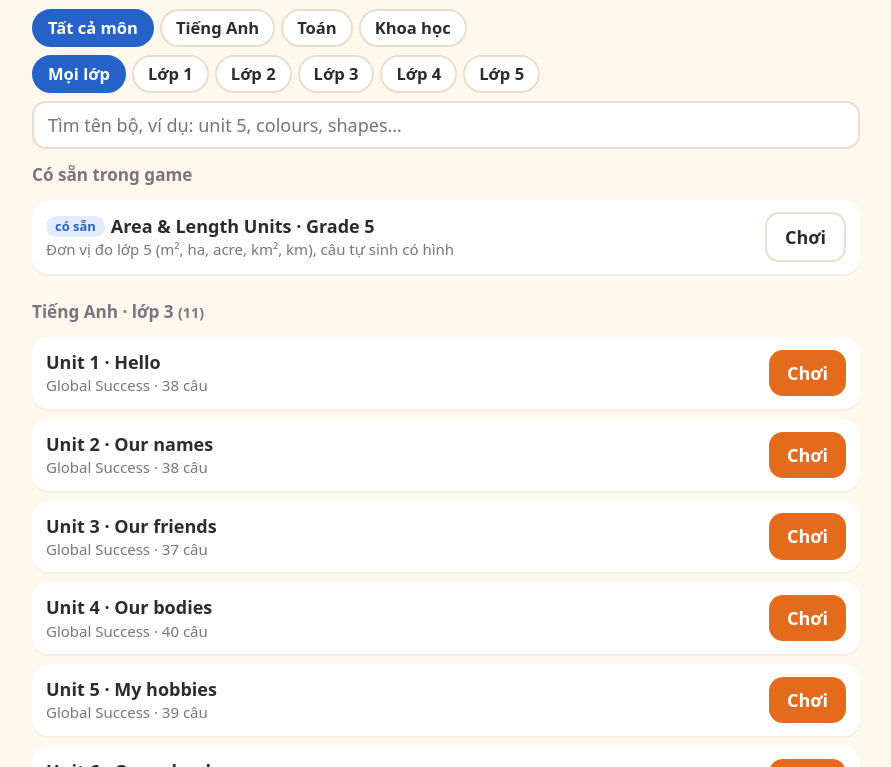
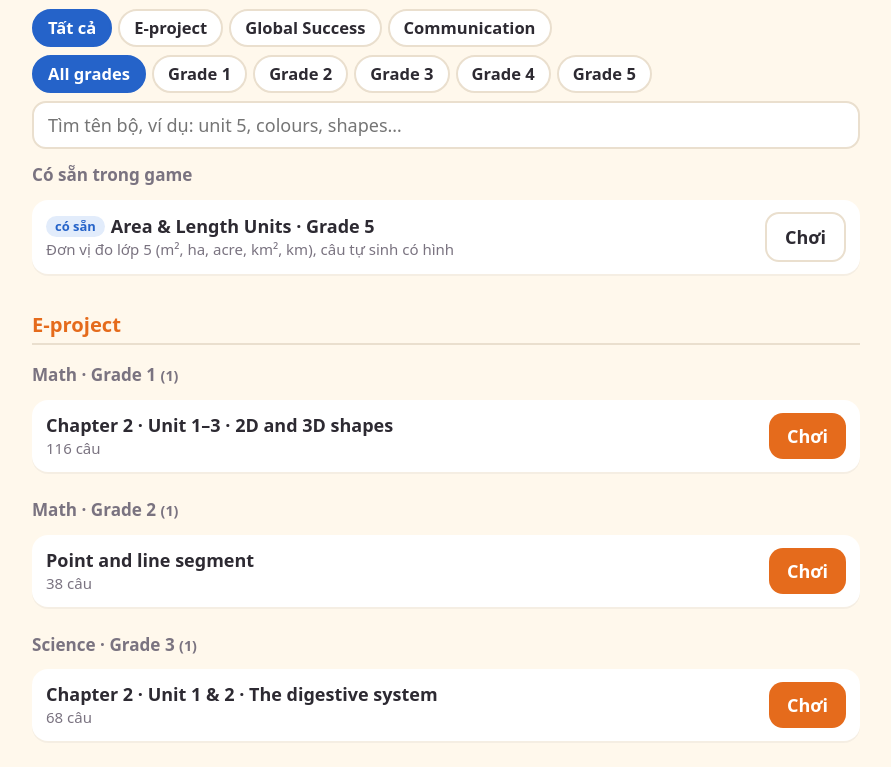
Before and after one commit to frioscrt/msclair, a plain HTML site: page kho/index.html in a window 1280 px wide. Both pictures are taken after a click on the element 640 px from the left and 380 px from the top of the page. Shown: the part 592-1359 px from the top of the page, without its empty margins (194-1085 px from the left). Drawn offline with Linux system fonts and the light colour scheme.

Commit message:
Chia bộ câu hỏi theo chương trình: E-project, Global Success, Communication
Co-Authored-By: Claude Opus 5.5 <noreply@anthropic.com>
Claude-Session: https://claude.ai/code/session_01PVSQCtvUC7Hbiuakf5y51w

```diff
--- a/kho/bo/e5-u5-weather-places.json
+++ b/kho/bo/e5-u5-weather-places.json
@@ -3,7 +3,7 @@
   "title": "Unit 5 · In the town",
   "subject": "English",
   "grade": "5",
-  "book": "E-project",
+  "book": "Communication",
   "lang": "en",
   "status": "approved",
   "source": "Slide E-project lớp 5, Unit 5 (W12 G5 P1 U5): Let's learn 03 (music band, magician, fountain, statue, market stall, mall) và Find the differences. Ảnh cắt từ ảnh chụp Clair gửi 20/11/2026.",
--- a/kho/bo/index.json
+++ b/kho/bo/index.json
@@ -125,7 +125,7 @@
       "title": "Unit 5 · In the town",
       "subject": "English",
       "grade": "5",
-      "book": "E-project",
+      "book": "Communication",
       "status": "approved",
       "n": 42,
       "updated": "2026-11-20T01:17:52Z"
--- a/kho/index.html
+++ b/kho/index.html
@@ -58,7 +58,9 @@ button { font: inherit; }
 .chip[aria-pressed="true"] { background: var(--blue); border-color: var(--blue); color: #fff; }
 .filters input[type=search] { font: inherit; width: 100%; box-sizing: border-box; padding: 9px 14px; border-radius: 14px; border: 2px solid var(--line); background: var(--card); color: var(--ink); }
 .grp { font-size: .95em; color: var(--muted); margin: 16px 0 2px; font-weight: 800; }
-.grp:first-child { margin-top: 0; }
+.grp:first-child, .prog:first-child { margin-top: 0; }
+.prog { font-size: 1.12em; font-weight: 800; color: var(--orange); margin: 26px 0 0; padding-bottom: 4px; border-bottom: 2px solid var(--line); }
+.prog + .grp { margin-top: 8px; }
 .empty { color: var(--muted); background: var(--card); border-radius: 16px; padding: 16px; }
 .note { color: var(--muted); font-size: .9em; }
 .err { color: var(--bad); font-weight: 700; }
@@ -274,27 +276,27 @@ async function refresh() {
   renderGames(); renderReviewList();
 }
 const fmtDate = (iso) => { if (!iso) return ""; const d = new Date(iso); return isNaN(d) ? "" : d.toLocaleDateString("vi-VN"); };
-const shortLine = (s) => [s.book, s.n ? s.n + " câu" : ""].filter(Boolean).join(" · "); // tiêu đề nhóm đã ghi môn, lớp
+const shortLine = (s) => s.n ? s.n + " câu" : ""; // tiêu đề nhóm đã ghi chương trình, môn, lớp
 const setLine = (s) => [s.subject, s.grade ? "lớp " + s.grade : "", s.book, s.n ? s.n + " câu" : ""].filter(Boolean).join(" · ");
 
 /* ---------- Lọc + tìm bộ câu hỏi (dùng chung cho mục Chơi và Duyệt) ---------- */
 const FILTER = "kho-filter";
-let flt = Object.assign({ subj: "", grade: "", q: "" }, ls.get(FILTER) || {});
+let flt = Object.assign({ prog: "", grade: "", q: "" }, ls.get(FILTER) || {});
 const fold = (t) => String(t || "").normalize("NFD").replace(/[̀-ͯ]/g, "").replace(/đ/gi, "d").toLowerCase();
 function applyFilter(list) {
   const words = fold(flt.q).split(/\s+/).filter(Boolean);
-  return list.filter((s) => (!flt.subj || s.subject === flt.subj) && (!flt.grade || String(s.grade) === flt.grade) &&
-    words.every((w) => fold([s.title, s.book, KHO.subjName(s.subject, "vi"), s.grade ? "lop " + s.grade : "", s.id].join(" ")).includes(w)));
+  return list.filter((s) => (!flt.prog || KHO.program(s) === flt.prog) && (!flt.grade || String(s.grade) === flt.grade) &&
+    words.every((w) => fold([s.title, s.book, KHO.program(s), s.subject, s.grade ? "grade " + s.grade + " lop " + s.grade : "", s.id].join(" ")).includes(w)));
 }
 function renderFilters() {
   const lib = sets.filter((s) => s.status === "approved");
-  const subjects = [...new Set(KHO.sortSets(lib).map((s) => s.subject).filter(Boolean))];
-  if (flt.subj && !subjects.includes(flt.subj)) flt.subj = "";
-  const grades = [...new Set(lib.filter((s) => !flt.subj || s.subject === flt.subj).map((s) => String(s.grade || "")).filter(Boolean))].sort((a, b) => a - b);
+  const progs = [...new Set(KHO.sortSets(lib).map(KHO.program))];
+  if (flt.prog && !progs.includes(flt.prog)) flt.prog = "";
+  const grades = [...new Set(lib.filter((s) => !flt.prog || KHO.program(s) === flt.prog).map((s) => String(s.grade || "")).filter(Boolean))].sort((a, b) => a - b);
   if (flt.grade && !grades.includes(flt.grade)) flt.grade = "";
   const chip = (k, v, label) => `<button class="chip" data-f="${k}" data-v="${esc(v)}" aria-pressed="${flt[k] === v}">${esc(label)}</button>`;
-  const html = `<div class="chips">${chip("subj", "", "Tất cả môn")}${subjects.map((x) => chip("subj", x, KHO.subjName(x, "vi"))).join("")}</div>` +
-    (grades.length > 1 ? `<div class="chips">${chip("grade", "", "Mọi lớp")}${grades.map((g) => chip("grade", g, "Lớp " + g)).join("")}</div>` : "");
+  const html = `<div class="chips">${chip("prog", "", "Tất cả")}${progs.map((x) => chip("prog", x, x)).join("")}</div>` +
+    (grades.length > 1 ? `<div class="chips">${chip("grade", "", "All grades")}${grades.map((g) => chip("grade", g, "Grade " + g)).join("")}</div>` : "");
   // Ô tìm tạo một lần rồi giữ nguyên, để bộ gõ tiếng Việt không bị ngắt khi đang gõ
   document.querySelectorAll("[data-filters]").forEach((box) => {
     if (!box.firstElementChild) box.innerHTML = `<div data-chips></div><input type="search" data-q placeholder="Tìm tên bộ, ví dụ: unit 5, colours, shapes…" aria-label="Tìm bộ câu hỏi">`;
@@ -302,13 +304,14 @@ function renderFilters() {
     const inp = box.querySelector("[data-q]"); if (inp.value !== flt.q) inp.value = flt.q;
   });
 }
-function setFilter(k, v) { flt[k] = v; if (k === "subj") flt.grade = ""; ls.set(FILTER, flt); renderGames(); renderReviewList(); }
+function setFilter(k, v) { flt[k] = v; if (k === "prog") flt.grade = ""; ls.set(FILTER, flt); renderGames(); renderReviewList(); }
 document.addEventListener("click", (e) => { const c = e.target.closest(".chip[data-f]"); if (c) setFilter(c.dataset.f, c.dataset.v); });
 document.addEventListener("input", (e) => { if (e.target.matches("[data-q]")) setFilter("q", e.target.value); });
 // Danh sách chia nhóm theo Môn · Lớp, mỗi nhóm có tiêu đề
-const groupedRows = (list, row) => KHO.groupSets(list, "vi").map((g) => `<div class="grp">${esc(g.label)} <small>(${g.sets.length})</small></div>` + g.sets.map(row).join("")).join("");
-const noMatch = `<div class="empty">Không có bộ nào khớp. Bấm "Tất cả môn" hoặc xoá chữ trong ô tìm.</div>`;
-const filtering = () => !!(flt.subj || flt.grade || flt.q.trim());
+const groupedRows = (list, row) => KHO.groupSets(list).map((g, i, all) => (i === 0 || all[i - 1].prog !== g.prog ? `<div class="prog">${esc(g.prog)}</div>` : "") +
+  `<div class="grp">${esc(g.label)} <small>(${g.sets.length})</small></div>` + g.sets.map(row).join("")).join("");
+const noMatch = `<div class="empty">Không có bộ nào khớp. Bấm "Tất cả" hoặc xoá chữ trong ô tìm.</div>`;
+const filtering = () => !!(flt.prog || flt.grade || flt.q.trim());
 
 function renderGames() {
   $("games").innerHTML = GAMES.map((g) => `<button class="game" data-g="${g.id}" aria-pressed="${game === g.id}" ${g.soon ? "disabled" : ""}>
@@ -317,7 +320,7 @@ function renderGames() {
   $("pickSet").hidden = !g;
   if (!g) return;
   const all = sets.filter((s) => s.status === "approved"), lib = applyFilter(all);
-  const builtin = (g.builtin || []).filter((b) => !flt.subj && !flt.grade && fold(b.title + " " + b.note).includes(fold(flt.q.trim())));
+  const builtin = (g.builtin || []).filter((b) => !flt.prog && !flt.grade && fold(b.title + " " + b.note).includes(fold(flt.q.trim())));
   renderFilters();
   $("setRows").innerHTML =
     (builtin.length ? `<div class="grp">Có sẵn trong game</div>` + builtin.map((b) => `<div class="row"><div class="grow"><b><span class="tag builtin">có sẵn</span>${esc(b.title)}</b><small>${esc(b.note)}</small></div><a class="btn alt" href="${b.url}">Chơi</a></div>`).join("") : "") +
--- a/kho/kho.js
+++ b/kho/kho.js
@@ -96,38 +96,32 @@
     };
   }
 
-  /* Sắp xếp và chia nhóm bộ câu hỏi: Môn → Lớp → Sách → Chapter → Unit (Review xếp sau các Unit).
-     Mọi trang có danh sách bộ đều dùng chung để thứ tự giống nhau. */
+  /* Sắp xếp và chia nhóm bộ câu hỏi: Chương trình → Môn → Lớp → Chapter → Unit (Review xếp sau các Unit).
+     Chương trình lấy từ trường "book": "E-project Math" → E-project. Mọi trang có danh sách bộ đều dùng chung. */
+  const PROG_ORDER = ["E-project", "Global Success", "Communication"];
   const SUBJ_ORDER = ["English", "Math", "Science", "Vietnamese"];
-  const SUBJ_VI = { English: "Tiếng Anh", Math: "Toán", Science: "Khoa học", Vietnamese: "Tiếng Việt" };
-  const subjName = (s, lang) => lang === "vi" ? (SUBJ_VI[s] || s || "Khác") : (s || "Other");
+  const program = (s) => PROG_ORDER.find((p) => new RegExp("^" + p.replace("-", "-?"), "i").test(String(s.book || "").trim())) || String(s.book || "").trim() || "Other";
+  const rank = (arr, x) => { const i = arr.indexOf(x); return i < 0 ? 99 : i; };
   const numAfter = (t, w) => { const m = String(t || "").match(new RegExp(w + "\\s*(\\d+)", "i")); return m ? +m[1] : 999; };
-  const sortKey = (s) => {
-    const si = SUBJ_ORDER.indexOf(s.subject);
-    return [si < 0 ? 99 : si, s.subject || "", parseInt(s.grade, 10) || 99, s.book || "",
-      numAfter(s.title, "chapter"), /^review/i.test(s.title || "") ? 998 : numAfter(s.title, "unit"), s.title || ""];
-  };
+  const sortKey = (s) => [rank(PROG_ORDER, program(s)), program(s), rank(SUBJ_ORDER, s.subject), s.subject || "", parseInt(s.grade, 10) || 99,
+    numAfter(s.title, "chapter"), /^review/i.test(s.title || "") ? 998 : numAfter(s.title, "unit"), s.title || ""];
   function sortSets(list) {
     const cmp = (a, b) => typeof a === "number" ? a - b : a.localeCompare(b, "vi", { numeric: true });
     return list.slice().sort((x, y) => { const a = sortKey(x), b = sortKey(y); for (let i = 0; i < a.length; i++) { const c = cmp(a[i], b[i]); if (c) return c; } return 0; });
   }
-  // [{ key, label, sets }] theo Môn + Lớp. lang "vi" cho trang kho, mặc định tiếng Anh cho game.
-  function groupSets(list, lang) {
+  // [{ key, prog, label, sets }]: mỗi nhóm là một Môn + Lớp trong một Chương trình. label ví dụ "Math · Grade 1".
+  function groupSets(list) {
     const out = [], by = {};
     for (const s of sortSets(list)) {
-      const key = (s.subject || "") + "|" + (s.grade || "");
-      if (!by[key]) {
-        const g = s.grade ? (lang === "vi" ? "lớp " : "Grade ") + s.grade : "";
-        by[key] = { key, label: [subjName(s.subject, lang), g].filter(Boolean).join(" · "), sets: [] };
-        out.push(by[key]);
-      }
+      const prog = program(s), key = prog + "|" + (s.subject || "") + "|" + (s.grade || "");
+      if (!by[key]) { by[key] = { key, prog, label: [s.subject, s.grade ? "Grade " + s.grade : ""].filter(Boolean).join(" · ") || "Other", sets: [] }; out.push(by[key]); }
       by[key].sets.push(s);
     }
     return out;
   }
-  // Các <optgroup> cho ô chọn bộ trong game. item(s) trả về nội dung một <option>.
+  // Các <optgroup> cho ô chọn bộ trong game, nhãn "E-project · Math · Grade 1". item(s) trả về nội dung một <option>.
   function setOptions(list, item) {
-    return groupSets(list).map((g) => `<optgroup label="${esc(g.label)}">${g.sets.map(item).join("")}</optgroup>`).join("");
+    return groupSets(list).map((g) => `<optgroup label="${esc(g.prog + " · " + g.label)}">${g.sets.map(item).join("")}</optgroup>`).join("");
   }
 
   /* Nội dung một nút đáp án: chữ, kèm hình bên phải nếu đáp án có hình. Game nào cũng gọi hàm này. */
@@ -146,5 +140,5 @@
     (document.head || document.documentElement).appendChild(st);
   } catch (e) {}
 
-  window.KHO = { BASE, list, load, toMC, deck, imgURL, esc, optHTML, sortSets, groupSets, setOptions, subjName };
+  window.KHO = { BASE, list, load, toMC, deck, imgURL, esc, optHTML, sortSets, groupSets, setOptions, program, PROG_ORDER };
 })();
--- a/kho/sw.js
+++ b/kho/sw.js
@@ -1,6 +1,6 @@
 // Cho trang kho mở được cả khi mất mạng.
 // Có mạng: lấy bản mới nhất rồi cất. Mất mạng: dùng bản đã cất.
-const CACHE = 'kho-v8';
+const CACHE = 'kho-v9';
 const FILES = ['./', './index.html', './kho.js', './icon.svg', './manifest.webmanifest', './hop-bi-an/', './hop-bi-an/index.html', './hop-bi-an/icon.svg', './dua-thuyen/', './dua-thuyen/index.html', './dua-thuyen/icon.svg', './bowling/', './bowling/index.html', './bowling/icon.svg', './land-explorers/', './land-explorers/index.html', './land-explorers/icon.svg'];
 
 self.addEventListener('install', (e) => {
```
